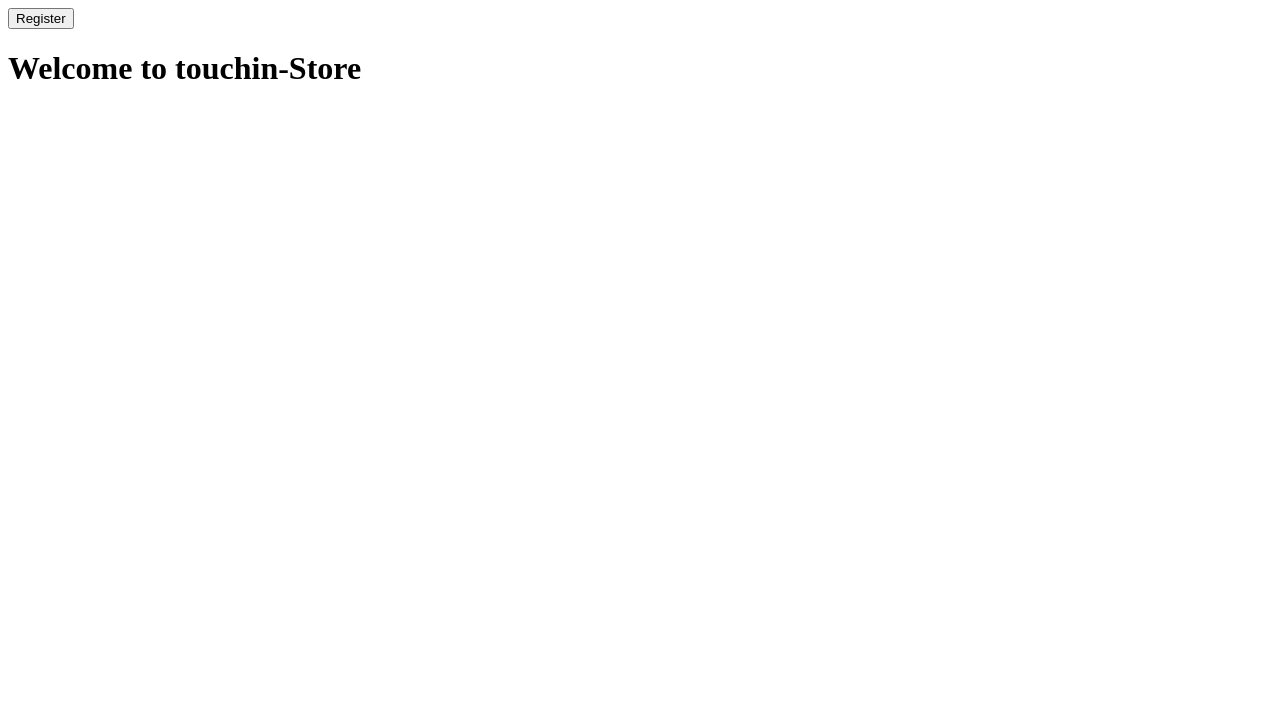
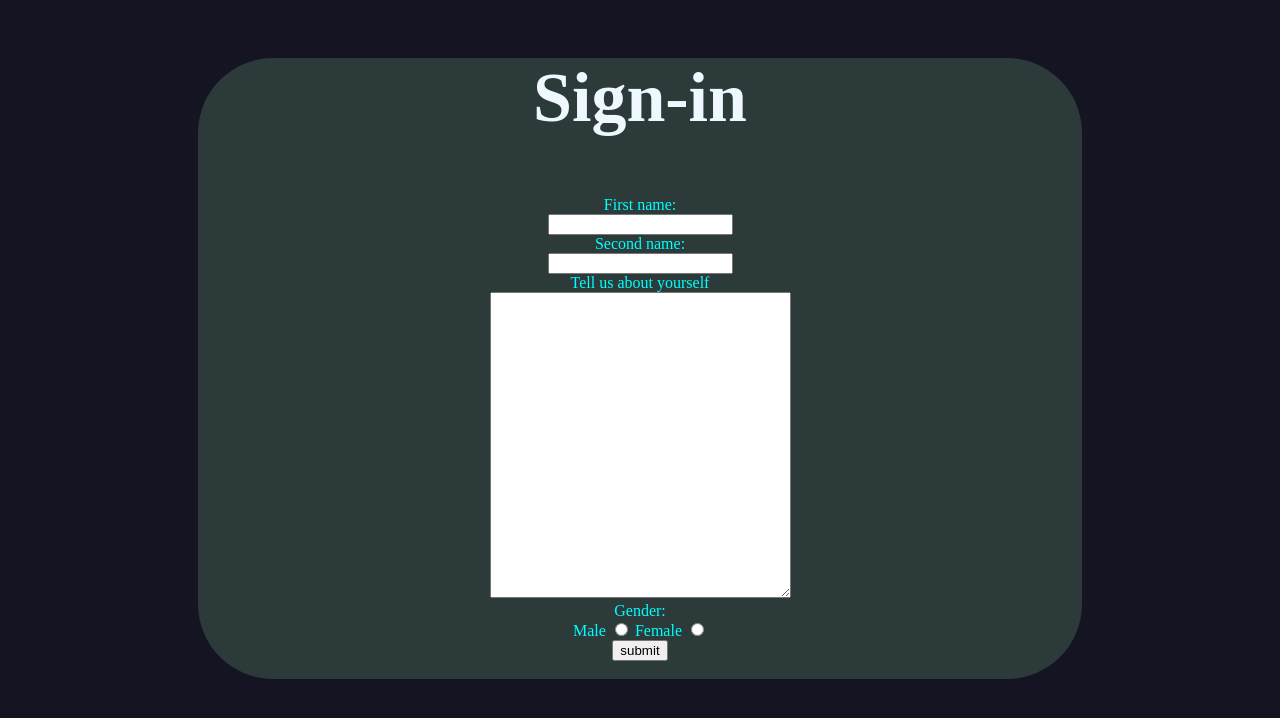
Before and after one commit to IKcracker/coursera, a plain HTML site: page index.html in a window 1280 px wide. Drawn offline with Linux system fonts and the light colour scheme.

Commit message:
Update index.html

```diff
--- a/index.html
+++ b/index.html
@@ -3,10 +3,48 @@
 <head>
     <meta charset="UTF-8">
     <meta name="viewport" content="width=device-width, initial-scale=1.0">
-    <title>Touchin-Store</title>
+    <title>Document</title>
+
 </head>
-<body>
-    <button>Register</button>
-    <h1>  Welcome to touchin-Store </h1>
+<body style="background-color: rgb(20, 20, 34);">
+
+<section style="background-color: rgb(44, 58, 58);border-radius: 75px;margin-left: 15%;margin-right: 15%;">
+        <h1 style="font-size: 70px;paint-order: fill;color: aliceblue;text-align: center;" >
+            Sign-in
+        </h1>
+
+    <section style="text-align: center;color: aqua;font-size: medium;">
+
+        <form action="" method="" >
+
+            <label for="Firstname">First name:</label><br>
+            <input  type="text" id="Firstname" name="" > <br>
+
+            <label for="Secondname">Second name:</label><br>
+            <input size="20" type="text" id="Secondname" name="" > <br>
+
+            <label for="About_yourself">Tell us about yourself</label><br>
+            <textarea rows="20" id="About_yourself" cols="35"></textarea><br>
+
+            Gender:<br>
+            Male
+            <input type="radio" name="gender" value="">
+            Female
+            <input type="radio" name="gender" value="">
+            <br>
+            <input type="submit" value="submit"><br>
+            <br>
+
+
+        </form>
+
+    </section>
+
+</section>
+
+
+
+
+
 </body>
 </html>
```
